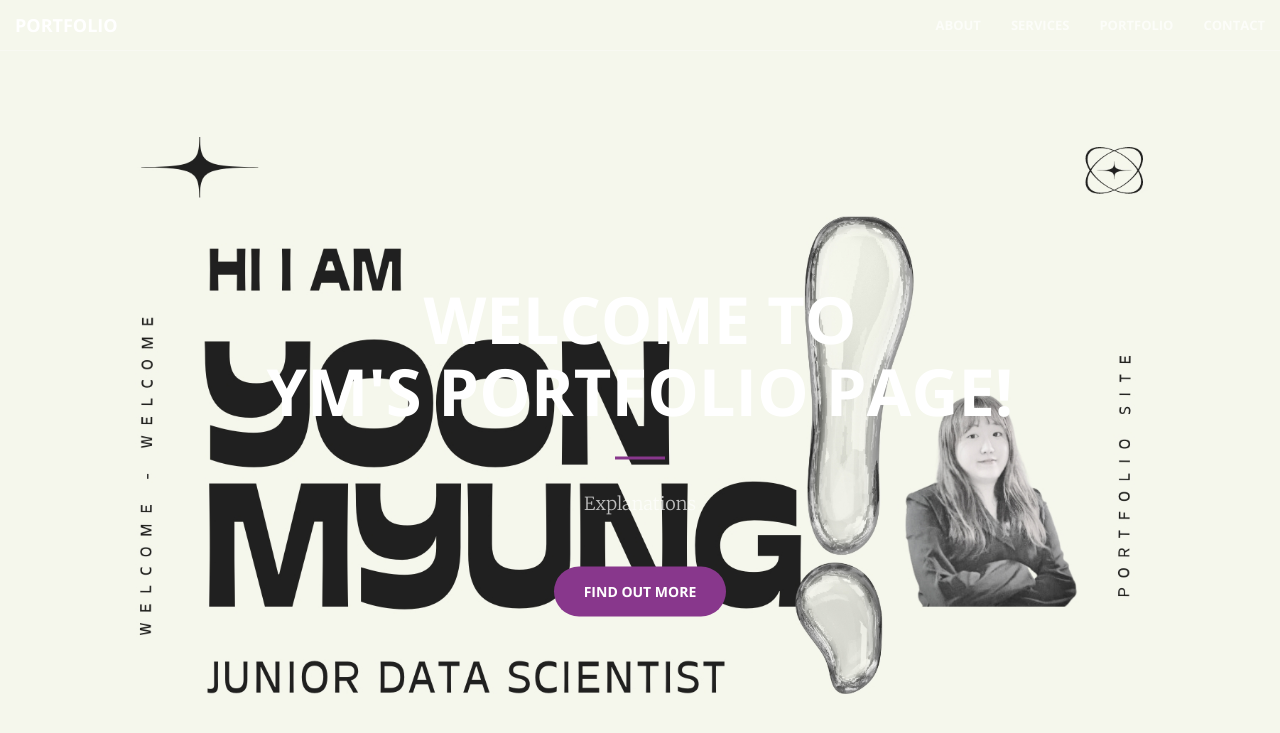
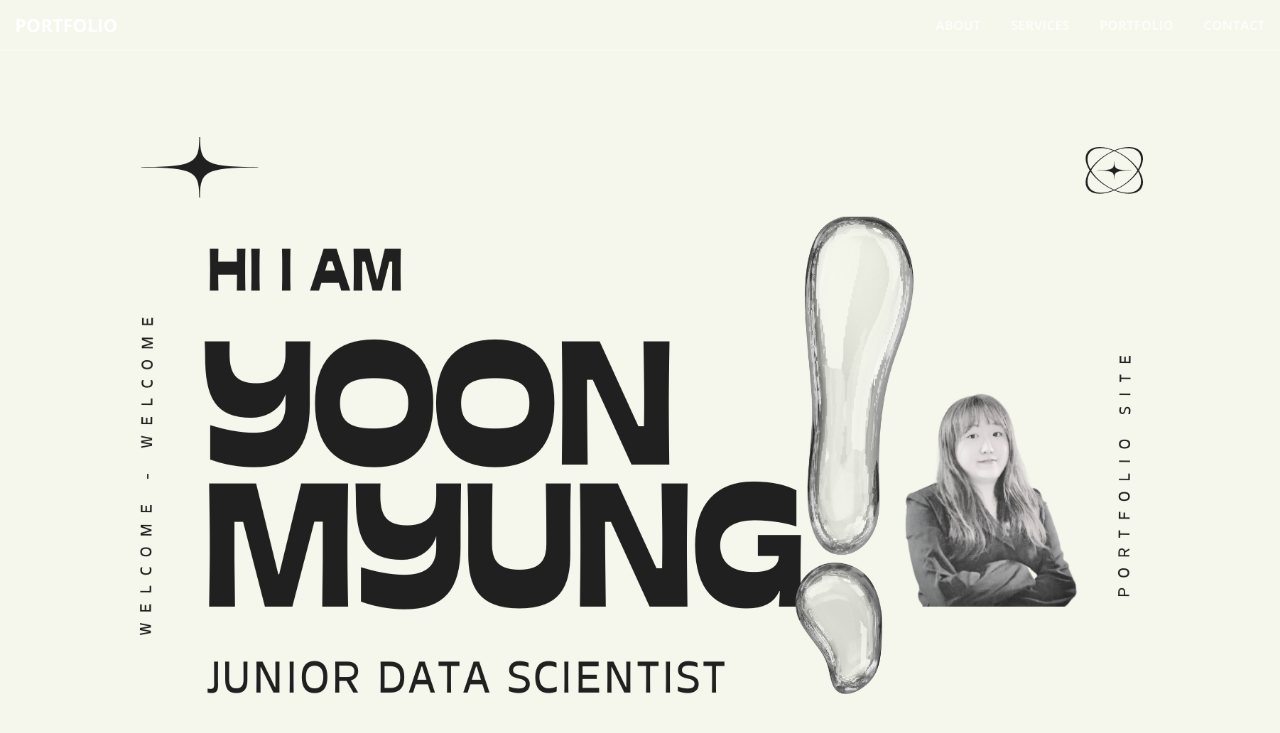
Before and after one commit to ymdev2023/ymdev2023.github.io, a Jekyll site: the page built from index.html, in a window 1280 px wide and 900 px high. Shown: the top 733 px of the window. Built offline with Jekyll 4.4.1, drawn with Linux system fonts in a browser that asks for light colours.

Commit message:
Update header.html

```diff
--- a/_includes/header.html
+++ b/_includes/header.html
@@ -1,11 +1,11 @@
 <header>
     <div class="header-content">
         <div class="header-content-inner">
-            <h1>WELCOME TO</h1>
+<!--             <h1>WELCOME TO</h1>
             <h1>YM's PORTFOLIO PAGE!</h1>
             <hr>
             <p>Explanations</p>
-            <a href="#about" class="btn btn-primary btn-xl page-scroll">Find Out More</a>
+            <a href="#about" class="btn btn-primary btn-xl page-scroll">Find Out More</a> -->
         </div>
     </div>
 </header>
```
